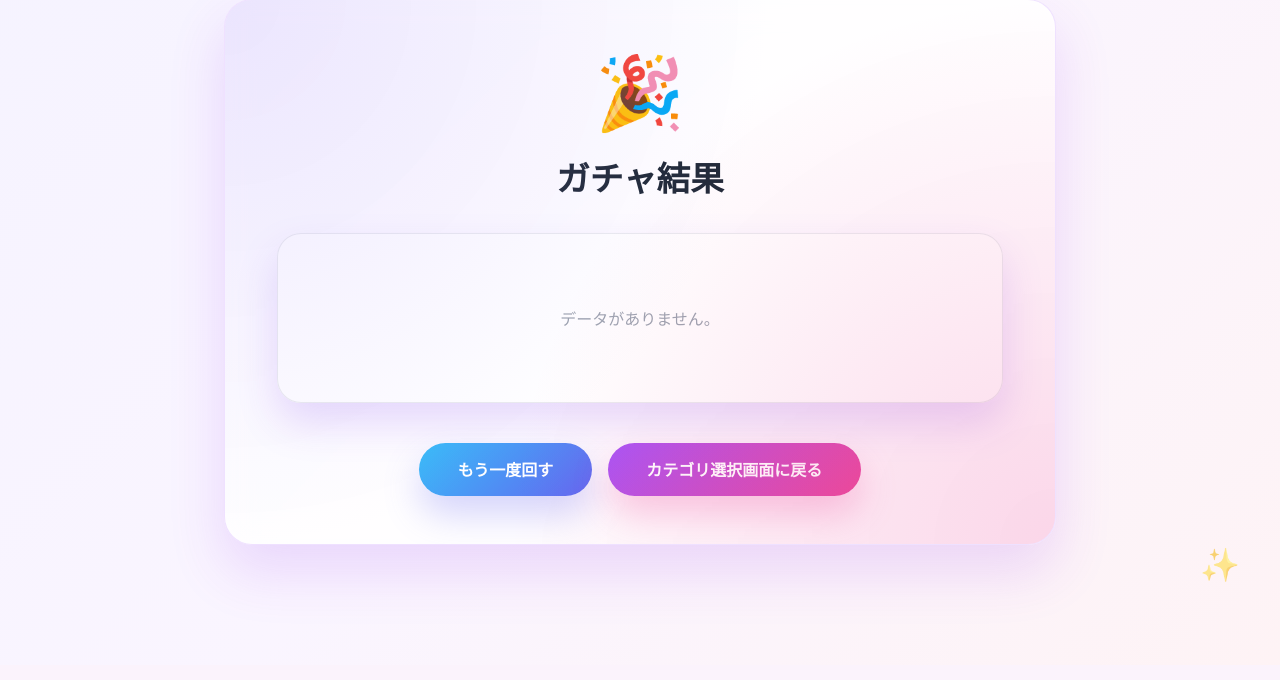
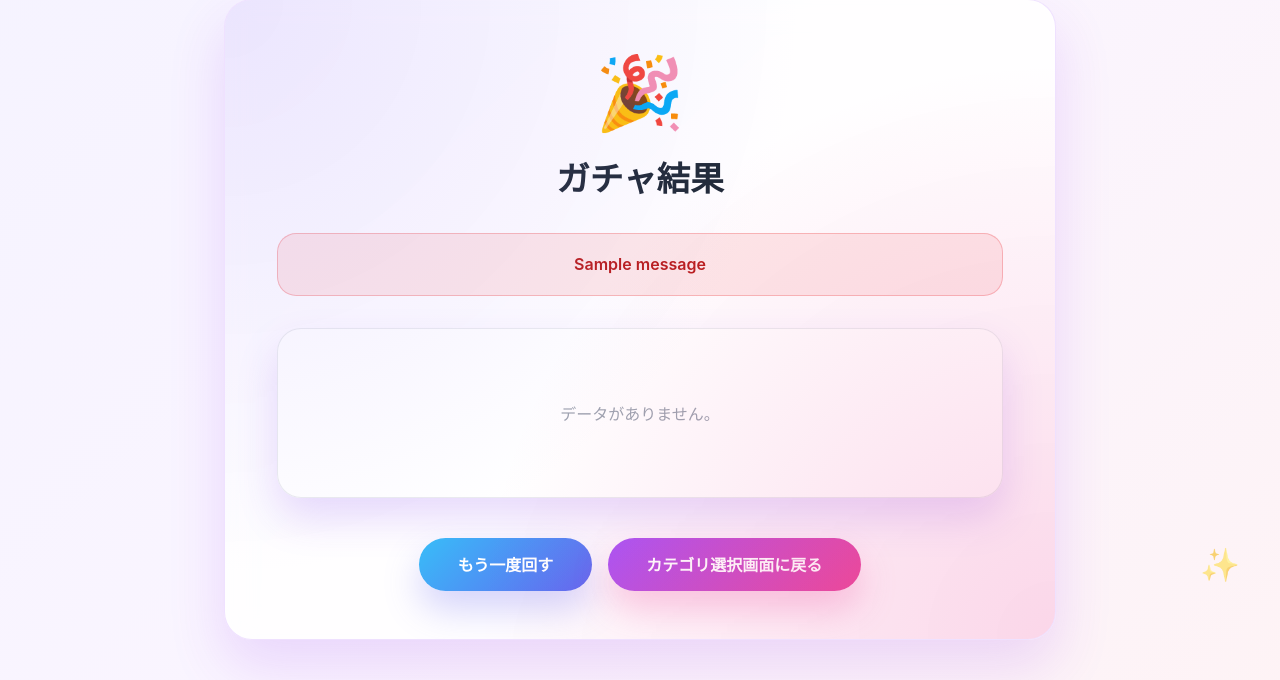
Before and after one commit to MaekobaShun/hackathon-vol14, a Flask app: page /result in a window 1280 px wide. Shown: the part 135-815 px from the top of the page. Before the commit the page ends 717 px from the top, so only its background shows below. Run offline with Flask 2, Linux system fonts and the light colour scheme; the visitor is signed in with stand-in values (Sample User, id 1); tables that the repository leaves empty hold one stand-in row (values such as "Sample post"); one stand-in notice (Sample message) is shown; data that the repository does not hold is empty; some libraries are stand-ins or nearby versions.

```diff
--- a/relay/static/result.css
+++ b/relay/static/result.css
@@ -62,6 +62,21 @@ body {
     font-weight: 800;
     margin-bottom: 2rem;
     color: #1f2937;
+}
+
+.result-flash {
+    margin-bottom: 2rem;
+    padding: 1.1rem 1.4rem;
+    border-radius: 1.2rem;
+    background: rgba(239, 68, 68, 0.12);
+    border: 1px solid rgba(239, 68, 68, 0.3);
+    color: #b91c1c;
+    font-weight: 600;
+    line-height: 1.6;
+}
+
+.result-flash p {
+    margin: 0;
 }
 
 .result-card {
--- a/relay/templates/result.html
+++ b/relay/templates/result.html
@@ -30,6 +30,16 @@
                 <div class="result-icon">🎉</div>
                 <h2 class="result-title">ガチャ結果</h2>
 
+                {% with messages = get_flashed_messages() %}
+                    {% if messages %}
+                        <div class="result-flash">
+                            {% for message in messages %}
+                                <p>{{ message }}</p>
+                            {% endfor %}
+                        </div>
+                    {% endif %}
+                {% endwith %}
+
                 {% if item %}
                     <article class="result-card">
                         <h3 class="result-card__title">{{ item[1] }}</h3>
```
